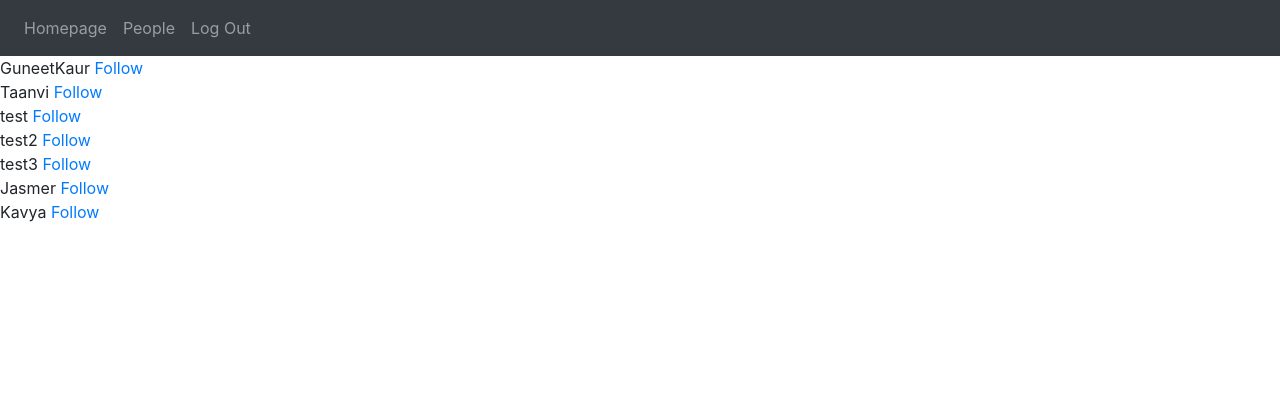
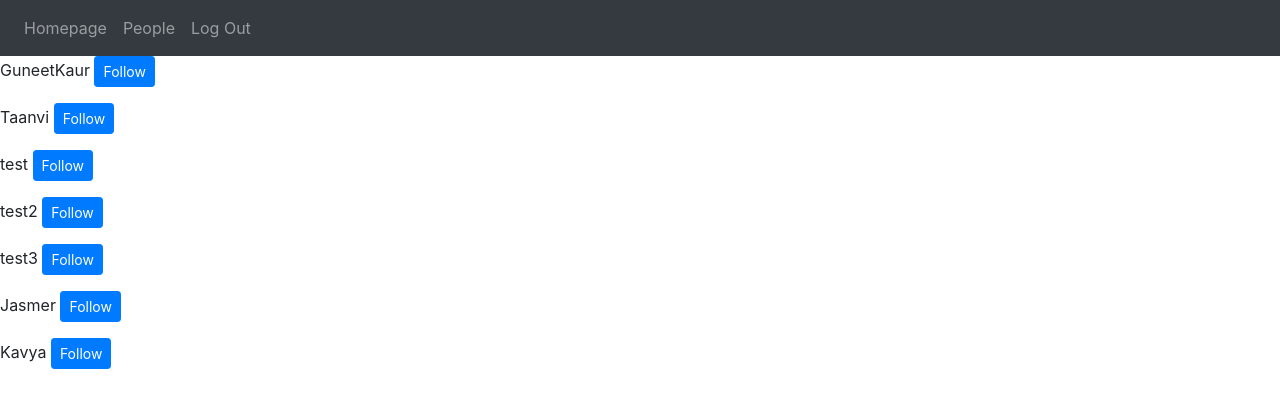
Before and after one commit to JuvrajSingh/SocialMediaWebApp, a Flask app: page /people in a window 1280 px wide. Shown: the top 408 px of the page. Run offline with Flask 2, Linux system fonts and the light colour scheme; a user stored in the database is signed in; data comes from the database, SQL or seed files in the repository; some libraries are stand-ins or nearby versions.

Commit message:
styling added

```diff
--- a/templates/people.html
+++ b/templates/people.html
@@ -8,8 +8,7 @@
 
     {% for person in persons %}
         <div>
-            {{ person }}
-            <a href="{{ url_for('follow', following=person) }}">Follow</a>
+            <p>{{ person }} <a class="btn btn-primary btn-sm" href="{{ url_for('follow', following=person) }}">Follow</a></p>
         </div>
     {% endfor %}
 
```
